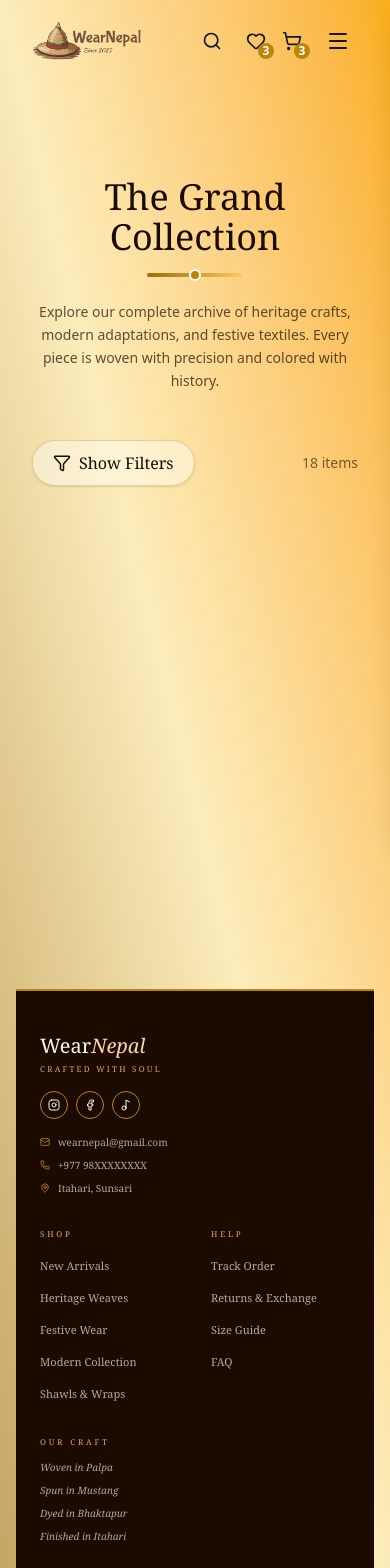
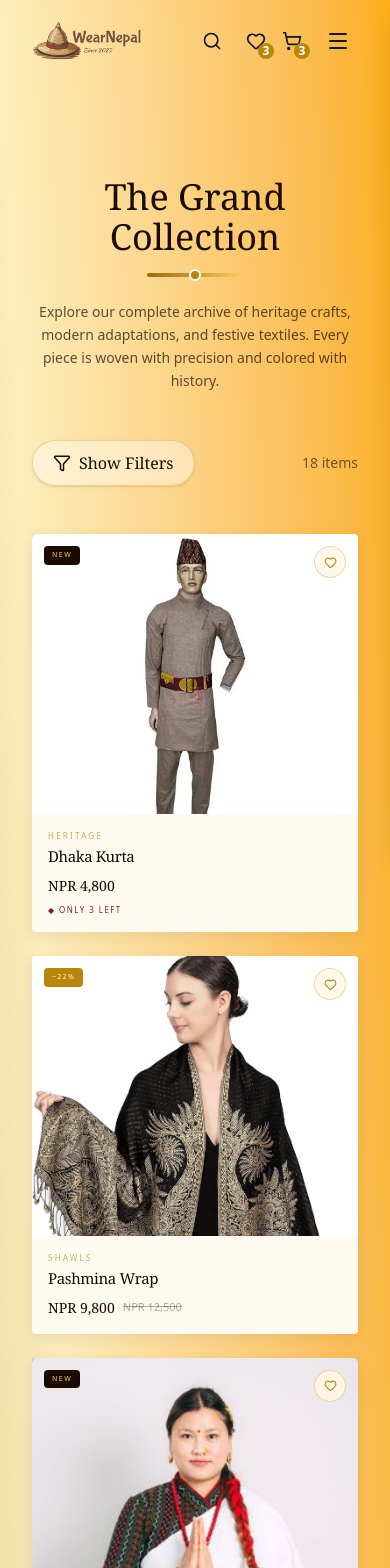
Before and after one commit to bijayjha2025/ECommerce, a React (Vite) app in the folder Frontend/: page /collection in a window 390 px wide. Shown: the top 1568 px of the page. Built offline with nearby package versions, Linux system fonts and the light colour scheme.

Commit message:
Displaying products in collection

```diff
--- a/Frontend/src/Pages/Collection.jsx
+++ b/Frontend/src/Pages/Collection.jsx
@@ -1,6 +1,7 @@
 import { useState } from "react";
 import { collectionProducts, CATEGORIES } from "../Data/CollectionData";
 import { Filter, Search, ChevronDown } from "lucide-react";
+import ProductCard from "../Components/ProductCard";
 
 const Collection = () => {
  const [wishlist, setWishlist] = useState([]);
@@ -93,13 +94,27 @@ const Collection = () => {
       </div>
      </div>
 
+     {displayProducts.length > 0 ? (
+     <div className="grid grid-cols-1 sm:grid-cols-2 xl:grid-cols-3 gap-6 lg:gap-8">
+      {displayProducts.map(product => (
+       <ProductCard key={product.id} product={product} wishlisted={wishlist.includes(product.id)} onWishlist={toggleWishlist} />
+      ))}
+     </div>
+     ) : (
 
-</div>
+     <div className="text-center py-32 bg-white/20 backdrop-blur-sm rounded-3xl border border-dashed border-[var(--gold)]/40">
+      <div className="w-16 h-16 bg-[var(--gold)]/10 rounded-full flex items-center justify-center mx-auto mb-4">
+       <Search size={24} className="text-[var(--gold-dark)]" />
+      </div>
+     <h3 className="font-serif text-xl text-[var(--ink)] mb-2">No masterpieces found</h3>
+     <p className="text-[var(--ink)]/60 text-sm max-w-sm mx-auto">Try adjusting your filters or search query to discover more items in our collection.</p>
+     <button onClick={() => { setActiveCategory('All'); setSearchQuery(''); }} className="mt-6 px-6 py-2 bg-[var(--ink)] text-[var(--cream)] rounded-full text-sm hover:bg-[var(--gold-dark)] transition-colors">Clear Filters</button>
+     </div>
+    )}
 
-      </div>
-    </div>
-
-
+   </div>
+   </div>
+  </div>
 
   );
 }
```
